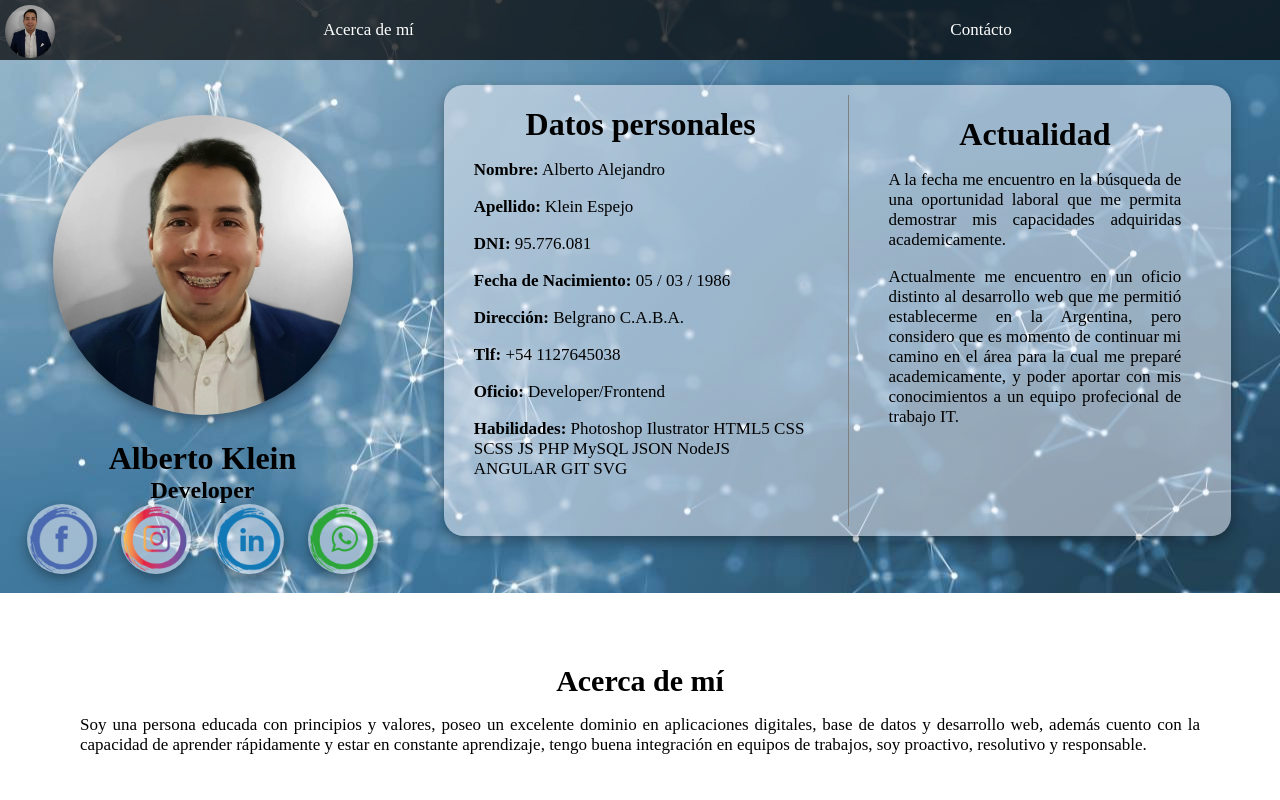
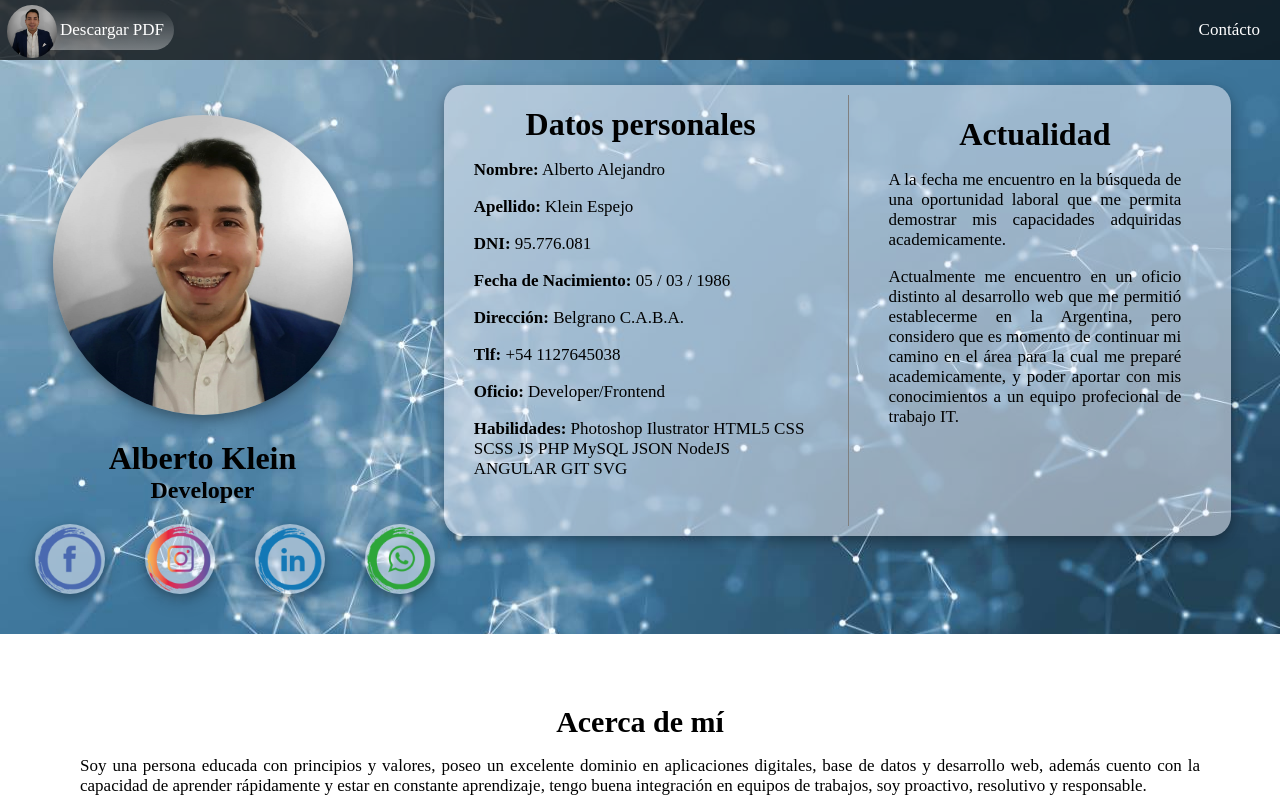
Before and after one commit to klein994/cv, a plain HTML site: page index.html in a window 1280 px wide. Shown: the top 800 px of the page. Drawn offline with Linux system fonts and the light colour scheme.

Commit message:
first commit

```diff
--- a/index.html
+++ b/index.html
@@ -31,10 +31,13 @@
 
 <body>
     <nav>
-        <a class="logo1" href="#"><img src="image/logo2.jpg" alt=""></a>
         <ul>
-            <li><a href="#uno">Acerca de mí</a></li>
+            <li>
+                <a class="dl" href="/image/CV-Alberto_Klein.pdf" download><img class="logo1" src="image/logo2.jpg" alt="">Descargar PDF</a>
+
             </li>
+
+
             <li><a href="#dos">Contácto</a></li>
         </ul>
     </nav>
--- a/stylesheets/style.css
+++ b/stylesheets/style.css
@@ -20,7 +20,7 @@
 
   ul {
       display: flex;
-      justify-content: space-around;
+      justify-content: space-between;
       align-items: center;
       text-align: center;
       list-style-type: none;
@@ -29,7 +29,7 @@
       flex-grow: 1;
   }
 
-  li a {
+  a {
       display: block;
       color: white;
       text-align: center;
@@ -37,10 +37,28 @@
       margin: auto;
       padding: 20px;
       font-size: 17px;
+      list-style-type: none;
   }
 
-  .logo1 img {
+  .dl {
       position: relative;
+      left: 50px;
+      background: -webkit-linear-gradient(top, rgba(255, 255, 255, 0.014) 0, rgba(255, 255, 255, 0.363) 100%);
+      padding: 10px;
+      border-top-right-radius: 30px;
+      border-bottom-right-radius: 30px;
+  }
+
+  .dl:hover {
+      font-size: 18px;
+      padding: 9px;
+      padding-right: 5px;
+      background: -webkit-linear-gradient(top, rgba(255, 255, 255, 0.014) 0, rgba(255, 255, 255, 0.363) 100%);
+  }
+
+  .logo1 {
+      position: absolute;
+      left: -48px;
       top: calc(50% - 25px);
       border-radius: 50%;
       width: 50px;
@@ -49,7 +67,7 @@
   }
 
   li a:hover {
-      background-color: #111;
+      background: -webkit-linear-gradient(top, rgba(255, 255, 255, 0.014) 0, rgba(255, 255, 255, 0.363) 100%);
   }
   /* portada */
 
```
Also changed, not shown: image/logo3.jpg (added), 1 other file.
